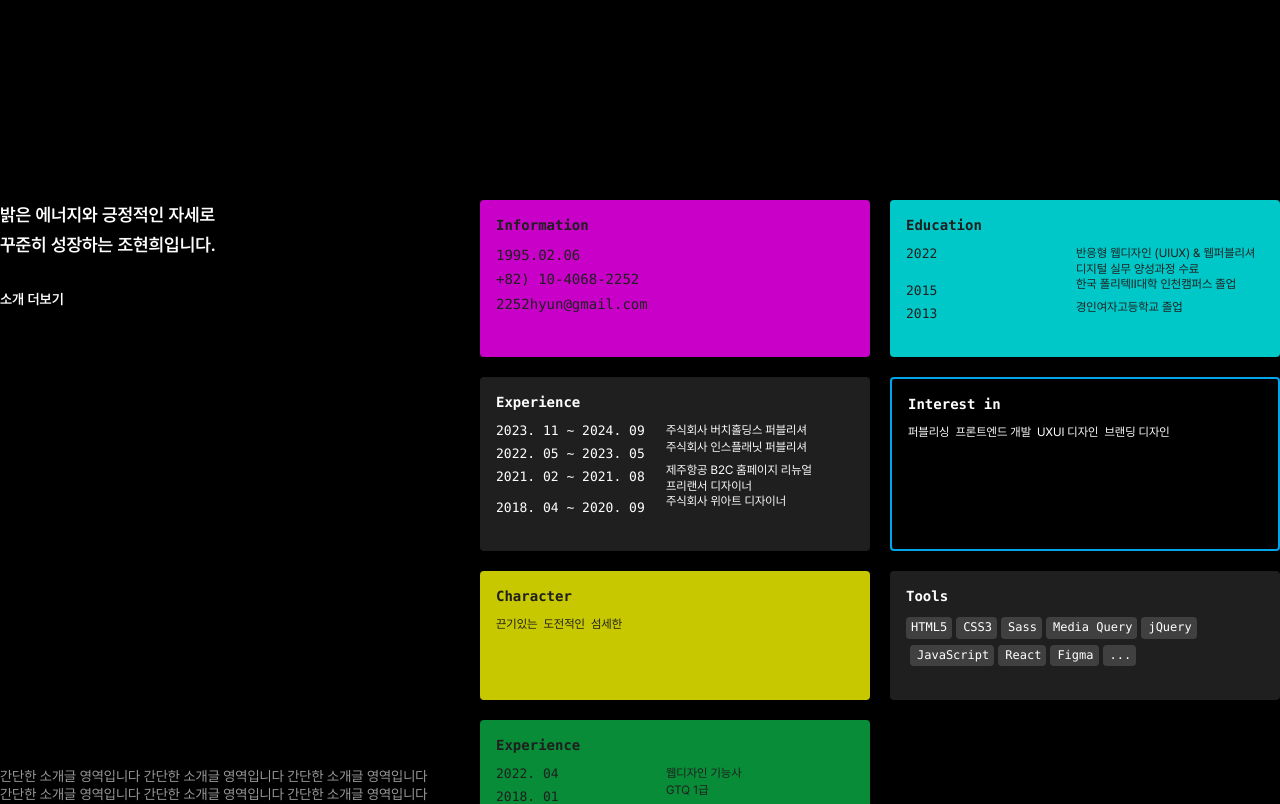
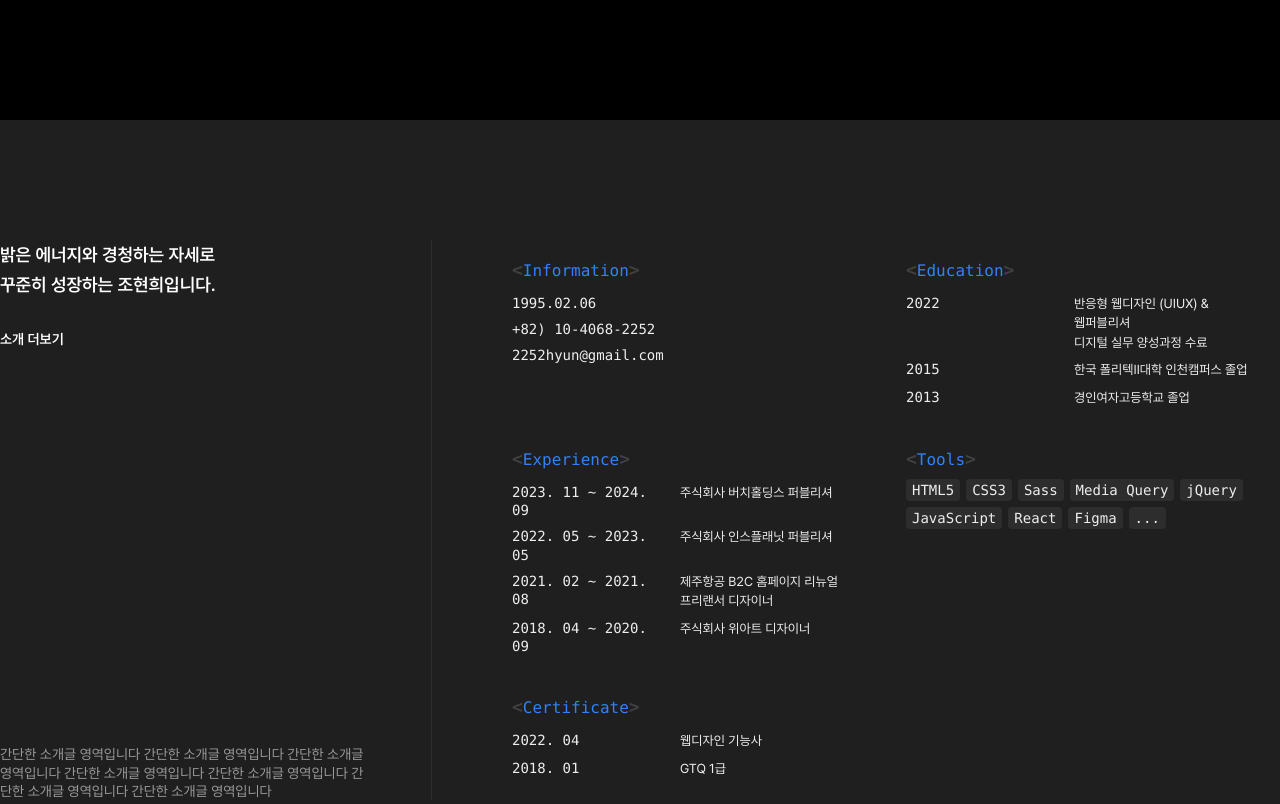
Before and after one commit to johyuni/johyuni.github.io, a React (Create React App) app: page / in a window 1280 px wide. Shown: the part 680-1484 px from the top of the page. Built offline with nearby package versions, Linux system fonts and the light colour scheme.

Commit message:
프로필 디자인 수정

```diff
--- a/src/assets/styles/common/_common.scss
+++ b/src/assets/styles/common/_common.scss
@@ -1,8 +1,9 @@
 // layout
 .main {
+  background-color: $color_black;
   section {
-    height: calc(100vh - 16rem);
-    padding: 8rem 0;
+    height: calc(100vh - 24rem);
+    padding: 12rem 0;
   }
   .inner {
     position: relative;
@@ -15,43 +16,70 @@
 // typo
 // todo :: 폰트사이즈 정돈할것
 .content {
+  height: 100%;
   &__tit,
   .tit {
+    display: block;
     font-size: 1.8rem;
     font-weight: 600;
     line-height: 3rem;
+    color: $color_white;
   }
   &__dsc,
   .dsc {
-    width: 44rem;
+    display: block;
     font-size: 1.4rem;
+    color: $color_gray4;
   }
   &__link {
+    position: relative;
+    display: block;
     font-size: 1.4rem;
+    color: $color_white;
+    transition: all 0.2s ease-in-out;
+    &:hover {
+      color: $color_gray4;
     }
+  }
+  &__subtit {
+    display: block;
+    font-size: 1.4rem;
+    font-weight: 500;
   }
 
   // component
+  &__tag {
+    display: flex;
+    flex-wrap: wrap;
+    gap: 0.6rem;
     .tag {
-  display: inline-flex;
-  justify-content: center;
-  align-items: center;
+      margin: 0;
+      flex-shrink: 0;
       padding: 6px 14px;
-  border: 1px solid transparent;
-  border-radius: 19px;
-  background-color: $color_gray5;
       font-size: 1.2rem;
       font-weight: 600;
+      border-radius: 2rem;
+      background-color: $color_gray5;
       color: $color_gray3;
-  &--s {
+    }
+    .tag--s {
+      height: 100%;
+      padding: 0.2rem 0.6rem;
       border-radius: 0.4rem;
-    background-color: $color_gray3;
-    padding: 0.2rem 0.4rem;
+      background-color: $color_gray2;
       font-family: Consolas;
-    color: $color_black;
       font-weight: 500;
     }
-  & + .tag {
-    margin-left: 0.4rem;
+  }
+  .tooltip {
+    opacity: 0;
+    width: 22rem;
+    border: 1px solid $color_gray3;
+    background-color: $color_gray1;
+    color: #569cd6;
+    font-size: 1.4rem;
+    font-family: Consolas;
+    padding: 0.6rem 1rem;
+    transition: all 0.4s ease-in-out;
   }
 }
--- a/src/assets/styles/pages/_connect.scss
+++ b/src/assets/styles/pages/_connect.scss
@@ -1,3 +1,3 @@
 .main__connect {
-  background-color: $color-black; // 임시
+  background-color: $color_black; // 임시
 }
--- a/src/assets/styles/pages/_notes.scss
+++ b/src/assets/styles/pages/_notes.scss
@@ -6,10 +6,6 @@
     justify-content: space-between;
   }
 
-  .content__tit {
-    display: block;
-    color: $color_white;
-  }
   .input-box {
     margin-top: 3rem;
     .input {
--- a/src/assets/styles/pages/_profile.scss
+++ b/src/assets/styles/pages/_profile.scss
@@ -1,133 +1,103 @@
 .main__profile {
-  background-color: $color_black;
-
+  background-color: $color_gray1;
   .inner {
     @include flex;
-    gap: 0 4rem;
+    gap: 0 6rem;
   }
 
+  // 우측콘텐츠
   .content {
-    height: 100%;
     &:first-of-type {
-      @include flex_between;
+      display: flex;
+      align-items: flex-start;
+      justify-content: space-between;
       flex-direction: column;
-      // flex-wrap: wrap;
-      .content__tit {
-        width: 44rem;
-        color: $color_white;
-      }
+      flex-shrink: 0;
+      width: 37rem;
+      border-right: 1px solid $color_gray1;
       .content__link {
-        display: block;
         margin-top: 3rem;
-        color: $color_white;
-      }
-      .content__dsc {
-        color: $color_gray4;
       }
     }
 
-    // 좌측 박스 스타일
+    // 좌측콘텐츠
     &:last-of-type {
       display: grid;
       grid-template-columns: 1fr 1fr;
-      gap: 2rem;
+      border-left: 1px solid $color_gray2;
+      padding-left: 6rem;
       .content__item {
-        padding: 1.6rem;
-        border-radius: 0.4rem;
-        &:nth-of-type(1) {
-          background-color: #c800c8;
-          span,
-          .content__subtit {
-            color: $color_gray1;
-            padding: 0;
+        padding: 2rem;
+
+        &:first-of-type span {
+          display: block;
+          font-family: Consolas;
+          font-size: 1.4rem;
+        }
+
+        .content__subtit {
+          font-family: Consolas;
+          font-size: 1.6rem;
+          color: $color_primary;
+          & + span,
+          & + dl {
+            margin-top: 1.2rem;
           }
-          span {
-            display: block;
-            font-family: Consolas;
-            font-size: 1.4rem;
+          &::before {
+            content: "<";
           }
-        }
-        &:nth-of-type(2) {
-          background-color: #00c8c8;
-          dt,
-          dd,
-          .content__subtit {
-            color: $color_gray1;
+          &::after {
+            content: ">";
           }
-        }
-        &:nth-of-type(3) {
-          background-color: $color_gray1;
-        }
-        &:nth-of-type(4) {
-          background-color: $color_black;
-          border: 2px solid #00a6e9;
-        }
-        &:nth-of-type(5) {
-          background-color: #c8c800;
-          span,
-          .content__subtit {
-            color: $color_gray1;
-          }
-        }
-        &:nth-of-type(6) {
-          background-color: $color_gray1;
-        }
-        &:nth-of-type(7) {
-          background-color: #088c37;
-          dt,
-          dd,
-          .content__subtit {
-            color: $color_gray1;
+          &::before,
+          &::after {
+            display: inline-block;
+            color: $color_gray3;
+            font-size: 1.8rem;
+            font-weight: 600;
           }
         }
 
+        dt,
+        dd,
         span {
-          display: inline-block;
-          font-size: 1.2rem;
-          & + span {
-            margin-top: 0.6rem;
-            padding-left: 0.6rem;
-          }
+          font-size: 1.4rem;
+          word-break: keep-all;
+          color: $color_gray5;
         }
+
+        dt:not(:first-of-type),
+        dd:not(:first-of-type),
+        span:not(:first-of-type),
+        .content__tag {
+          margin-top: 0.8rem;
+        }
+
         dt {
           width: 16rem;
-          font-size: 1.3rem;
+          font-size: 1.4rem;
           font-family: Consolas;
-          & + dd {
-            padding-left: 1rem;
-          }
         }
         dd {
-          width: calc(100% - 17rem);
-          line-height: 130%;
-          font-size: 1.2rem;
+          width: calc(100% - 16.8rem);
+          padding-left: 0.8rem;
+          font-size: 1.3rem;
+          line-height: 150%;
           vertical-align: top;
-          & + dt {
-            margin-top: 0.6rem;
-          }
         }
         dt,
         dd {
           display: inline-block;
         }
-        span,
-        dl,
-        dt,
-        dd {
-          color: $color_white;
-          word-break: keep-all;
-        }
-      }
 
-      .content__subtit {
-        display: block;
-        font-size: 1.4rem;
-        font-weight: 600;
-        color: $color_white;
-        font-family: Consolas;
-        & + span,
-        & + dl {
-          margin-top: 1.2rem;
+        .content__tag .tag {
+          margin: 0;
+          &:last-of-type {
+            cursor: pointer;
+          }
+          &:last-of-type:hover ~ .tooltip {
+            opacity: 1;
+          }
         }
       }
     }
--- a/src/assets/styles/pages/_visual.scss
+++ b/src/assets/styles/pages/_visual.scss
@@ -1,5 +1,5 @@
 .main__visual {
-  background-color: $color-black; // 임시
+  background-color: $color_black; // 임시
 
   .text {
     @include center;
--- a/src/assets/styles/utils/_variables.scss
+++ b/src/assets/styles/utils/_variables.scss
@@ -12,6 +12,6 @@ $color_gray4: #999999;
 $color_gray5: #eeeeee;
 
 $color_primary: #3182f6;
-$color_secondary: #4D49FC;
+$color_secondary: #4d49fc;
 
 $color_point: #6cc4e9;
--- a/src/components/pages/Notes.js
+++ b/src/components/pages/Notes.js
@@ -61,7 +61,7 @@ function Notes() {
             <i></i>
           </div>
 
-          <div className="note__tag">
+          <div className="content__tag">
             <span className="tag">Design System</span>
             <span className="tag">Clone-Coding</span>
             <span className="tag">Code Editor</span>
--- a/src/components/pages/Profile.js
+++ b/src/components/pages/Profile.js
@@ -8,7 +8,7 @@ function Profile() {
         {/* left */}
         <div className="content">
           <strong className="content__tit">
-            밝은 에너지와 긍정적인 자세로
+            밝은 에너지와 경청하는 자세로
             <br />
             꾸준히 성장하는 조현희입니다.
             <Link to="" className="content__link">
@@ -18,9 +18,7 @@ function Profile() {
           <p className="content__dsc">
             간단한 소개글 영역입니다 간단한 소개글 영역입니다 간단한 소개글
             영역입니다 간단한 소개글 영역입니다 간단한 소개글 영역입니다 간단한
-            소개글 영역입니다 간단한 소개글 영역입니다 간단한 소개글 영역입니다
-            간단한 소개글 영역입니다 간단한 소개글 영역입니다 간단한 소개글
-            영역입니다 간단한 소개글 영역입니다
+            소개글 영역입니다 간단한 소개글 영역입니다
           </p>
         </div>
 
@@ -38,8 +36,8 @@ function Profile() {
             <dl>
               <dt>2022</dt>
               <dd>
-                반응형 웹디자인 &#40;UIUX&#41; &#38; 웹퍼블리셔 디지털 실무
-                양성과정 수료
+                반응형 웹디자인 &#40;UIUX&#41; &#38; 웹퍼블리셔 <br />
+                디지털 실무 양성과정 수료
               </dd>
               <dt>2015</dt>
               <dd>한국 폴리텍Ⅱ대학 인천캠퍼스 졸업</dd>
@@ -56,29 +54,19 @@ function Profile() {
               <dt>2022. 05 &#126; 2023. 05</dt>
               <dd>주식회사 인스플래닛 퍼블리셔</dd>
               <dt>2021. 02 &#126; 2021. 08</dt>
-              <dd>제주항공 B2C 홈페이지 리뉴얼 프리랜서 디자이너</dd>
+              <dd>
+                제주항공 B2C 홈페이지 리뉴얼
+                <br />
+                프리랜서 디자이너
+              </dd>
               <dt>2018. 04 &#126; 2020. 09</dt>
               <dd>주식회사 위아트 디자이너</dd>
             </dl>
           </div>
 
           <div className="content__item">
-            <strong className="content__subtit">Interest in</strong>
-            <span>퍼블리싱</span>
-            <span>프론트엔드 개발</span>
-            <span>UXUI 디자인</span>
-            <span>브랜딩 디자인</span>
-          </div>
-
-          <div className="content__item">
-            <strong className="content__subtit">Character</strong>
-            <span>끈기있는</span>
-            <span>도전적인</span>
-            <span>섬세한</span>
-          </div>
-
-          <div className="content__item">
             <strong className="content__subtit">Tools</strong>
+            <div className="content__tag">
               <span className="tag tag--s">HTML5</span>
               <span className="tag tag--s">CSS3</span>
               <span className="tag tag--s">Sass</span>
@@ -88,11 +76,14 @@ function Profile() {
               <span className="tag tag--s">React</span>
               <span className="tag tag--s">Figma</span>
               <span className="tag tag--s">...</span>
-            {/* ... 을 호버하면 포토샵 일러스트도 보이게  */}
+              <div className="tooltip">
+                Zeplin , Adobe XD, Adobe Photoshop, Adobe Illustrator
+              </div>
+            </div>
           </div>
 
           <div className="content__item">
-            <strong className="content__subtit">Experience</strong>
+            <strong className="content__subtit">Certificate</strong>
             <dl>
               <dt>2022. 04</dt>
               <dd>웹디자인 기능사</dd>
```
Also changed, not shown: src/assets/styles/pages/_project.scss (+6 -6 lines), src/components/pages/Connect.js (+17 -4 lines). Lines whose indentation alone changed are shown as unchanged.
